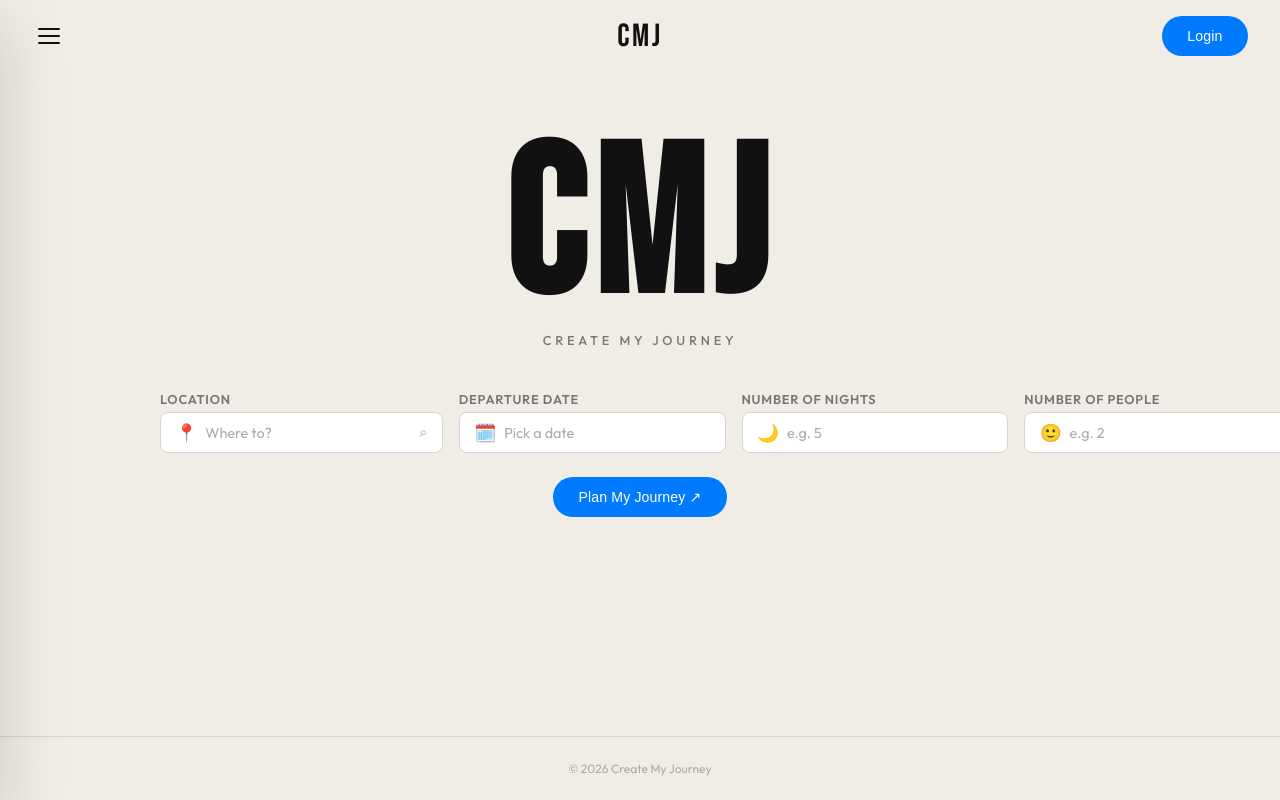
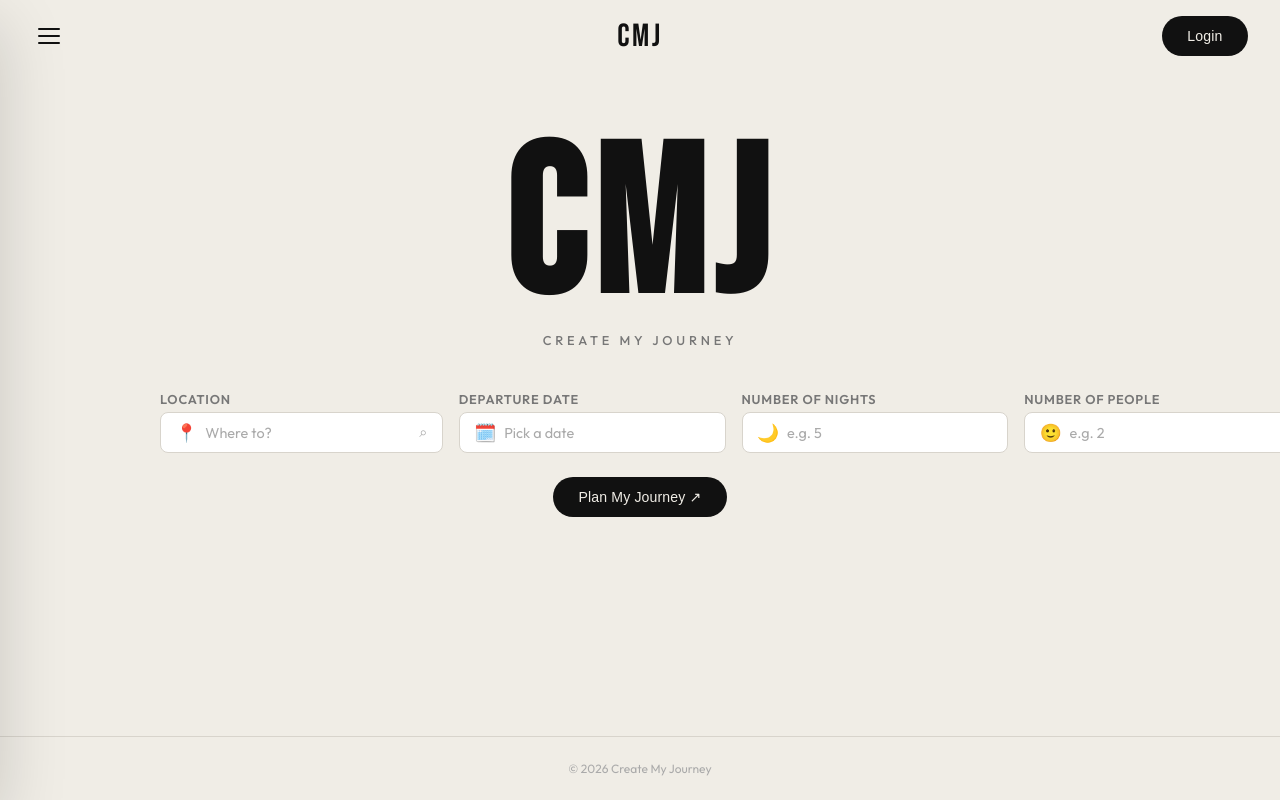
Before and after one commit to Create-My-Journey/CreateMyJourney, a React (Vite) app: page / in a window 1280 px wide. Built offline with nearby package versions, Linux system fonts and the light colour scheme.

Commit message:
Modified review page to add buttons

```diff
--- a/src/pages/Review.css
+++ b/src/pages/Review.css
@@ -116,26 +116,3 @@ h1 {
   transition: all 0.2s ease;
   min-width: 150px; /* Ensures buttons have a consistent size */
 }
-
-/* "Edit" Button - Subtle/Secondary look */
-.btn-secondary {
-  background-color: #f0f0f0;
-  color: #444;
-  border: 1px solid #ccc !important;
-}
-
-.btn-secondary:hover {
-  background-color: #e2e2e2;
-}
-
-/* "Create My Journey" Button - Bold/Primary look */
-.btn-primary {
-  background-color: #007bff; /* Change to your brand color */
-  color: white;
-}
-
-.btn-primary:hover {
-  background-color: #0056b3;
-  transform: translateY(-1px); /* Slight lift effect */
-  box-shadow: 0 4px 8px rgba(0,0,0,0.1);
-}
```
